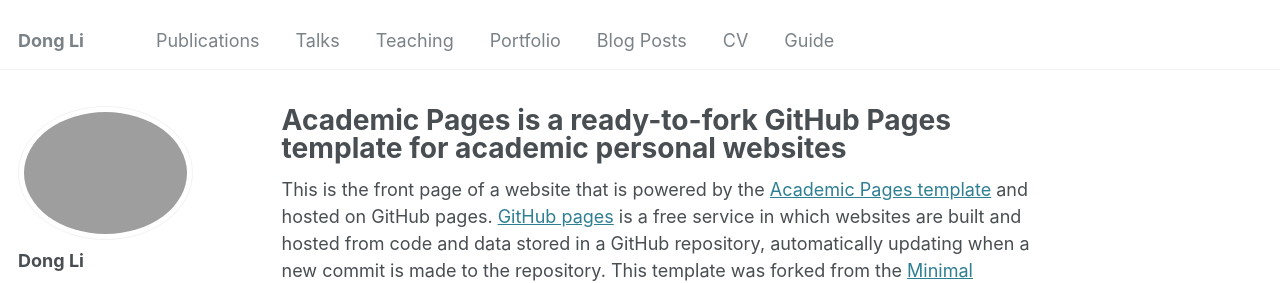
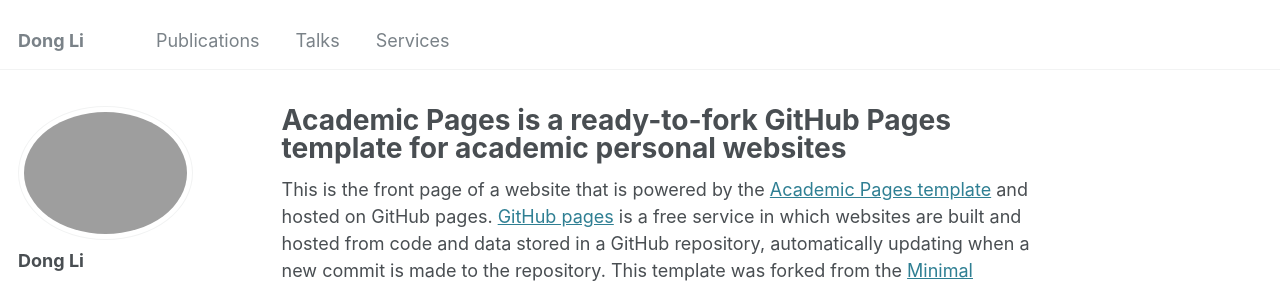
Before and after one commit to TurkeyWatanabe/dongli, a Jekyll site: the page built from _pages/about.md, in a window 1280 px wide. Shown: the top 283 px of the page. Built offline with Jekyll 4.4.1, drawn with Linux system fonts in a browser that asks for light colours; some web fonts are replaced; part of the change alters nothing that is shown.

Commit message:
Update navigation.yml
page change

```diff
--- a/_data/navigation.yml
+++ b/_data/navigation.yml
@@ -11,17 +11,20 @@ main:
   - title: "Talks"
     url: /talks/
 
-  - title: "Teaching"
-    url: /teaching/
+  # - title: "Teaching"
+  #   url: /teaching/
 
-  - title: "Portfolio"
-    url: /portfolio/
+  # - title: "Portfolio"
+  #   url: /portfolio/
 
-  - title: "Blog Posts"
-    url: /year-archive/
+  # - title: "Blog Posts"
+  #   url: /year-archive/
 
-  - title: "CV"
-    url: /cv/
+  # - title: "CV"
+  #   url: /cv/
 
-  - title: "Guide"
-    url: /markdown/
+  - title: "Services"
+    url: /services/
+
+  # - title: "Guide"
+  #   url: /markdown/
```
